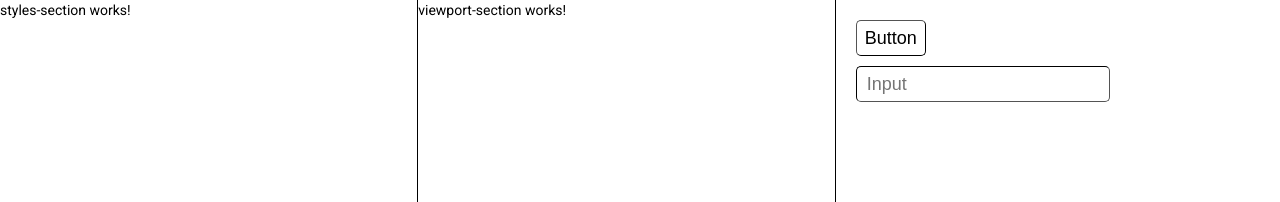
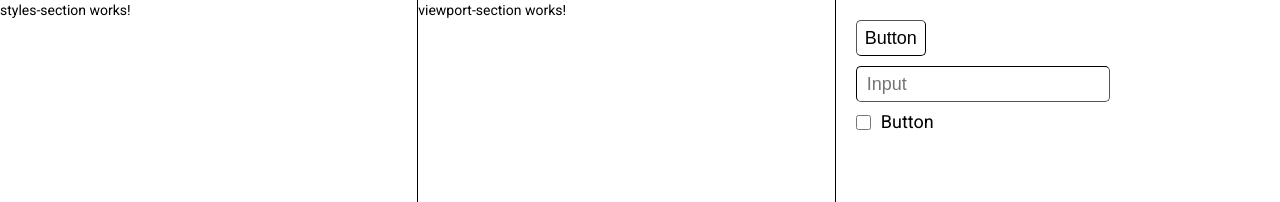
Before and after one commit to Nikitachr/form-builder, an Angular app: page / in a window 1280 px wide. Shown: the top 202 px of the page. Built offline with nearby package versions, Linux system fonts and the light colour scheme; what @ngrx/store would draw is missing.

Commit message:
feat(checkbox.component) create checkbox component

```diff
--- a/src/app/app.module.ts
+++ b/src/app/app.module.ts
@@ -10,6 +10,7 @@ import { StoreModule } from '@ngrx/store';
 import { ButtonComponent } from './shared/components/button/button.component';
 import {MatButtonModule} from '@angular/material/button';
 import { InputComponent } from './shared/components/input/input.component';
+import { CheckboxComponent } from './shared/components/checkbox/checkbox.component';
 
 @NgModule({
   declarations: [
@@ -18,7 +19,8 @@ import { InputComponent } from './shared/components/input/input.component';
     ViewportSectionComponent,
     TemplatesSectionComponent,
     ButtonComponent,
-    InputComponent
+    InputComponent,
+    CheckboxComponent
   ],
   imports: [
     BrowserModule,
--- a/src/app/shared/components/button/button.component.ts
+++ b/src/app/shared/components/button/button.component.ts
@@ -1,6 +1,6 @@
-import {Component, Input, OnInit} from '@angular/core';
+import { Component, Input, OnInit } from '@angular/core';
 
-import {ComponentStyles} from '../../models/component-styles';
+import { ComponentStyles } from '../../models/component-styles';
 
 @Component({
   selector: 'app-button',
--- /dev/null
+++ b/src/app/shared/components/checkbox/checkbox.component.html
@@ -0,0 +1,11 @@
+<div class="d__flex d__flex--items-center">
+  <input class="m__right--10" type="checkbox" name="checkbox" id="checkbox_id" [ngStyle]="{
+  'width' : styles.width + 'px',
+  'height' : styles.height + 'px'
+  }">
+  <label for="checkbox_id" [ngStyle]="{
+  'fontSize' : styles.fontSize + 'px',
+  'fontWeight' : styles.fontWeight,
+  'color' : styles.color
+  }">{{styles.placeholder}}</label>
+</div>
--- /dev/null
+++ b/src/app/shared/components/checkbox/checkbox.component.ts
@@ -0,0 +1,30 @@
+import {Component, Input, OnInit} from '@angular/core';
+import {ComponentStyles} from '../../models/component-styles';
+
+@Component({
+  selector: 'app-checkbox',
+  templateUrl: './checkbox.component.html',
+  styleUrls: ['./checkbox.component.scss']
+})
+export class CheckboxComponent implements OnInit {
+
+  @Input() styles: ComponentStyles = {
+    placeholder: 'Button',
+    width: 15,
+    height: 15,
+    required: true,
+    fontSize: 18,
+    fontWeight: 400,
+    color: '#000',
+    bgColor: '#fff',
+    borderRadius: 5,
+    borderWidth: 1,
+    borderColor: '#000'
+  };
+
+  constructor() { }
+
+  ngOnInit(): void {
+  }
+
+}
--- a/src/app/templates-section/templates-section.component.html
+++ b/src/app/templates-section/templates-section.component.html
@@ -1,6 +1,11 @@
 <div class="d__flex">
   <app-button></app-button>
 </div>
+
 <div class="d__flex">
   <app-input></app-input>
 </div>
+
+<div class="d__flex">
+  <app-checkbox></app-checkbox>
+</div>
--- a/src/assets/scss/spacing.scss
+++ b/src/assets/scss/spacing.scss
@@ -0,0 +1,7 @@
+.m {
+  &__right {
+    &--10 {
+      margin-right: 10px;
+    }
+  }
+}
--- a/src/styles.scss
+++ b/src/styles.scss
@@ -30,7 +30,6 @@ button {
 
 input {
   outline: none;
-  width: 100%;
   padding: 0 10px;
 }
 
```
Also changed, not shown: src/app/shared/components/checkbox/checkbox.component.scss (added).
